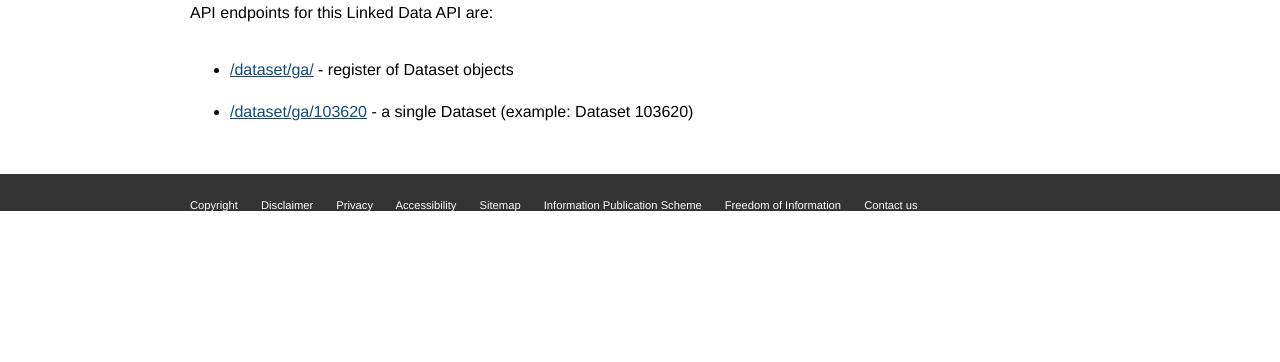
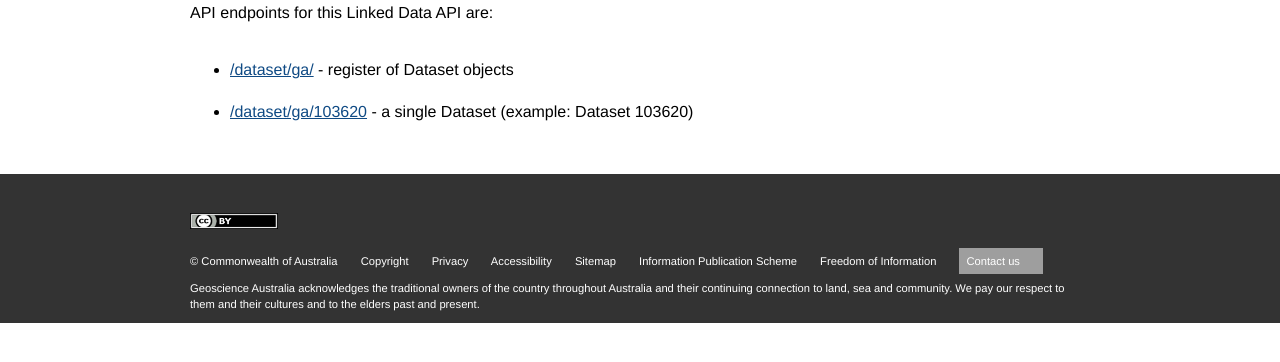
Before and after one commit to GeoscienceAustralia/ecat-ldapi, a Flask app: page /api in a window 1280 px wide. Shown: the part 271-633 px from the top of the page. Run offline with Flask 2, Linux system fonts and the light colour scheme; grey boxes are pictures that could not be loaded.

Commit message:
better footer

```diff
--- a/view/templates/ga_footer.html
+++ b/view/templates/ga_footer.html
@@ -1,12 +1,16 @@
 <div id="footer-container">
 	<div id="footer-links">
+        <p style="text-align:left;">
+            <a href="http://creativecommons.org/licenses/by/4.0/legalcode"><img src="{{ url_for('static', filename = 'img/by.png') }}" style="width:88px;" /></a>
+        </p>
+        <a href="http://www.gov.au">&copy; Commonwealth of Australia</a>
 		<a href="http://www.ga.gov.au/copyright">Copyright</a>
-		<a href="http://www.ga.gov.au/disclaimer">Disclaimer</a>
 		<a href="http://www.ga.gov.au/privacy">Privacy</a>
 		<a href="http://www.ga.gov.au/accessibility">Accessibility</a>
 		<a href="http://www.ga.gov.au/sitemap">Sitemap</a>
 		<a href="http://www.ga.gov.au/ips">Information Publication Scheme</a>
 		<a href="http://www.ga.gov.au/ips/foi">Freedom of Information</a>
-		<a href="http://www.ga.gov.au/contact-us">Contact us</a>
+        <a id="contact-us" href="http://www.ga.gov.au/contact-us">Contact us&nbsp;&nbsp;&nbsp;&nbsp;&nbsp;</a>
 	</div>
+    <p id="footer-text">Geoscience Australia acknowledges the traditional owners of the country throughout Australia and their continuing connection to land, sea and community. We pay our respect to them and their cultures and to the elders past and present.</p>
 </div>
```
